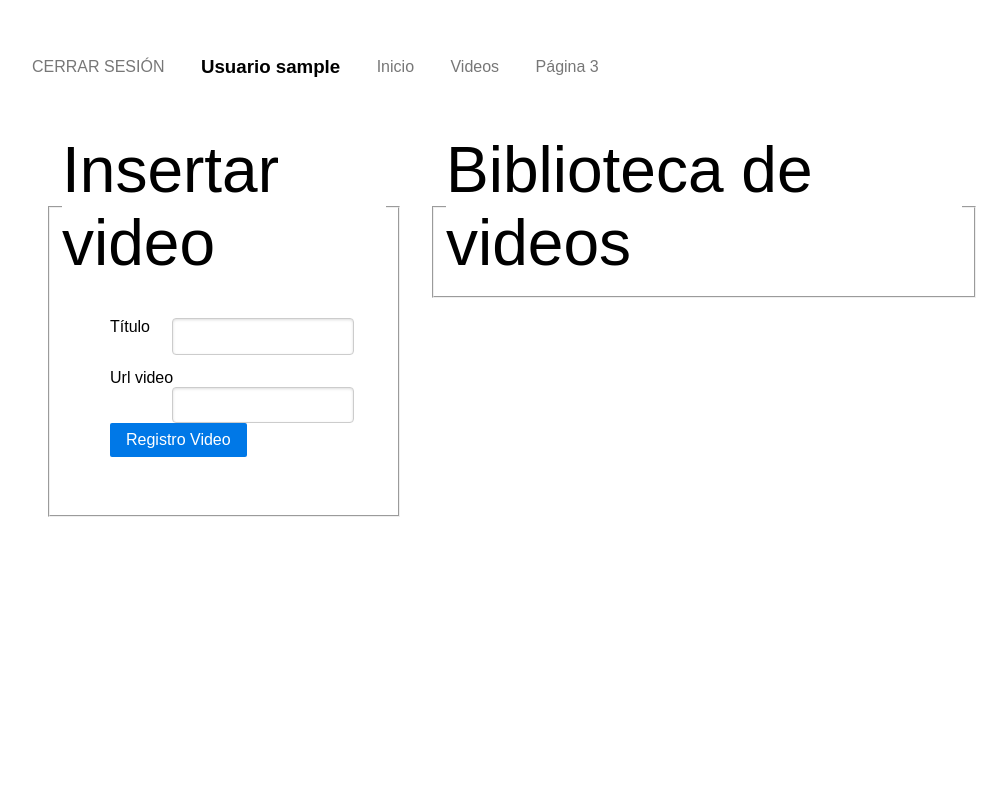
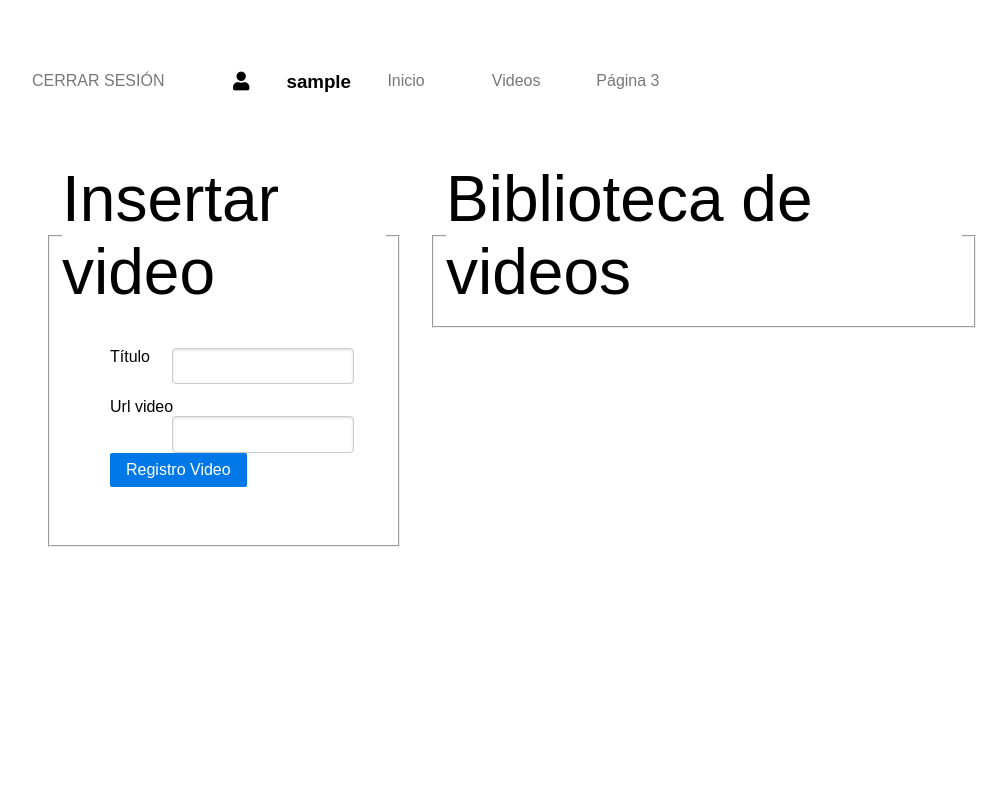
Before and after one commit to jmtomeX/Desarrollo-web-en-entorno-servidor, a PHP site: page /videos/intranet2.php in a window 1280 px wide. Shown: the top 803 px of the page, without its empty margins (16-1023 px from the left). Run offline with PHP 8.4, Linux system fonts and the light colour scheme; the visitor is signed in with stand-in values (Sample User, id 1); data that the repository does not hold is empty; some libraries are stand-ins or nearby versions.

Commit message:
Añadido el update

```diff
--- a/ejer_05_intranet/assets/styles.css
+++ b/ejer_05_intranet/assets/styles.css
@@ -1,3 +1,4 @@
+
 @media screen and (min-width: 35.5em){
 
 }
@@ -46,6 +47,7 @@
     }
     a {
         color:black;
+        min-width: 100px;
     }
     a:hover {
         color: rgb(223, 117, 20);
@@ -59,11 +61,12 @@
     }
     .content-rigth {
         text-align:right;
+        width: var(--column-left);
     }
     .capitalize {
-text-transform: capitalize;
-margin: 0;
-padding: 0;
+    text-transform: capitalize;
+    margin: 0;
+    padding: 0;
     }
     /*buttons*/
     .button-success,
--- a/ejer_05_intranet/includes/menu.txt
+++ b/ejer_05_intranet/includes/menu.txt
@@ -2,7 +2,7 @@
 <a href='../unlogin.php' class="pure-menu-link pure-menu-heading">Cerrar Sesión</a>
     <ul class="pure-menu-list">
     <li class="pure-menu-item">
-    <?php echo "<h3>Usuario $user";?>
+    <?php echo "<h3><i class='fas fa-user'></i> $user";?>
 
     </li>
         <li class="pure-menu-item"><a href='../intranet/intranet.php' class="pure-menu-link">Inicio </a> </li>
--- a/ejer_05_intranet/index.php
+++ b/ejer_05_intranet/index.php
@@ -16,7 +16,7 @@
 </head>
 <body>
 <div class="pure-g">
-    <article class="pure-u-2-5">
+    <article class="pure-u-md-2-5" id = "article_left">
     <form action="comprobar.php" method="POST" class="pure-form">
     <fieldset>
         <legend class="title">Acceso a Intranet</legend>
@@ -32,7 +32,7 @@ echo $_GET['msg']; ?>
     </fieldset>
     </form>
 
-    <article class="pure-u-3-5" id="logos">
+    <article class="pure-u-md-3-5" id="logos">
       <aside class="content-rigth">
            <img src="./img/html-css-php-mysql-logo.png" alt="logos html css php mysql" width="300px" >
            <img src="./img/pure-css.png" alt="logo pure css" width="300px" >
--- a/ejer_05_intranet/intranet/intranet.php
+++ b/ejer_05_intranet/intranet/intranet.php
@@ -11,8 +11,8 @@ require '../global.php';
     <title>Intranet</title>
 </head>
 <body>
-<div class="pure-g">
-<article class="pure-u-1">
+<div class="pure-g main">
+<article class="pure-u-md-1">
 <?php include '../includes/menu.txt'?>
 </article>
 </div>
--- a/ejer_05_intranet/videos/intranet2.php
+++ b/ejer_05_intranet/videos/intranet2.php
@@ -14,7 +14,7 @@ require '../global.php';
 <body>
 <?php include '../includes/menu.txt'?>
 <div class="pure-g">
-<article class="pure-u-2-5">
+<article class="pure-u-md-2-5">
 <fieldset>
 <legend class="title">Insertar video</legend>
 <form action="insertar_video.php" method="POST" class="pure-form box--flex">
@@ -35,7 +35,7 @@ if (!isset($_GET['msg'])) {
 </article>
 
 
-<article class="pure-u-3-5">
+<article class="pure-u-md-3-5">
 <fieldset>
         <legend class="title">Biblioteca de videos</legend>
     <?php
@@ -51,9 +51,9 @@ if (!isset($_GET['msg'])) {
     while($fila = mysqli_fetch_assoc($datos)) {
         $id = $fila["id"];
     //echo "Video: ".$fila["titulo"]." url: ".$fila["vid_url"]."<br>";
-    echo "<h3>Video: ".$fila["titulo"]."</h3>".$fila["vid_url"]."<div src='".$fila['vid_url']."'></div>
-    <a href='delete_video.php?id=$id'>Borrar video</a>
-    <a href='update_video.php?id=$id'>Acualizar video</a>
+    echo "<h3><i class='fas fa-video'></i> ".$fila["titulo"]."</h3>".$fila["vid_url"]."<div src='".$fila['vid_url']."'>
+    <a href='delete_video.php?id=$id'><i class='fas fa-trash-alt'></i></a></a>
+    <a href='update_video.php?id=$id'><i class='fas fa-edit'></i></a> </div>
     <br>";
     }
     // cerramos conexión
```
Also changed, not shown: ejer_05_intranet/videos/update.php (+15 -14 lines), ejer_05_intranet/videos/update_video.php (+12 -8 lines).
